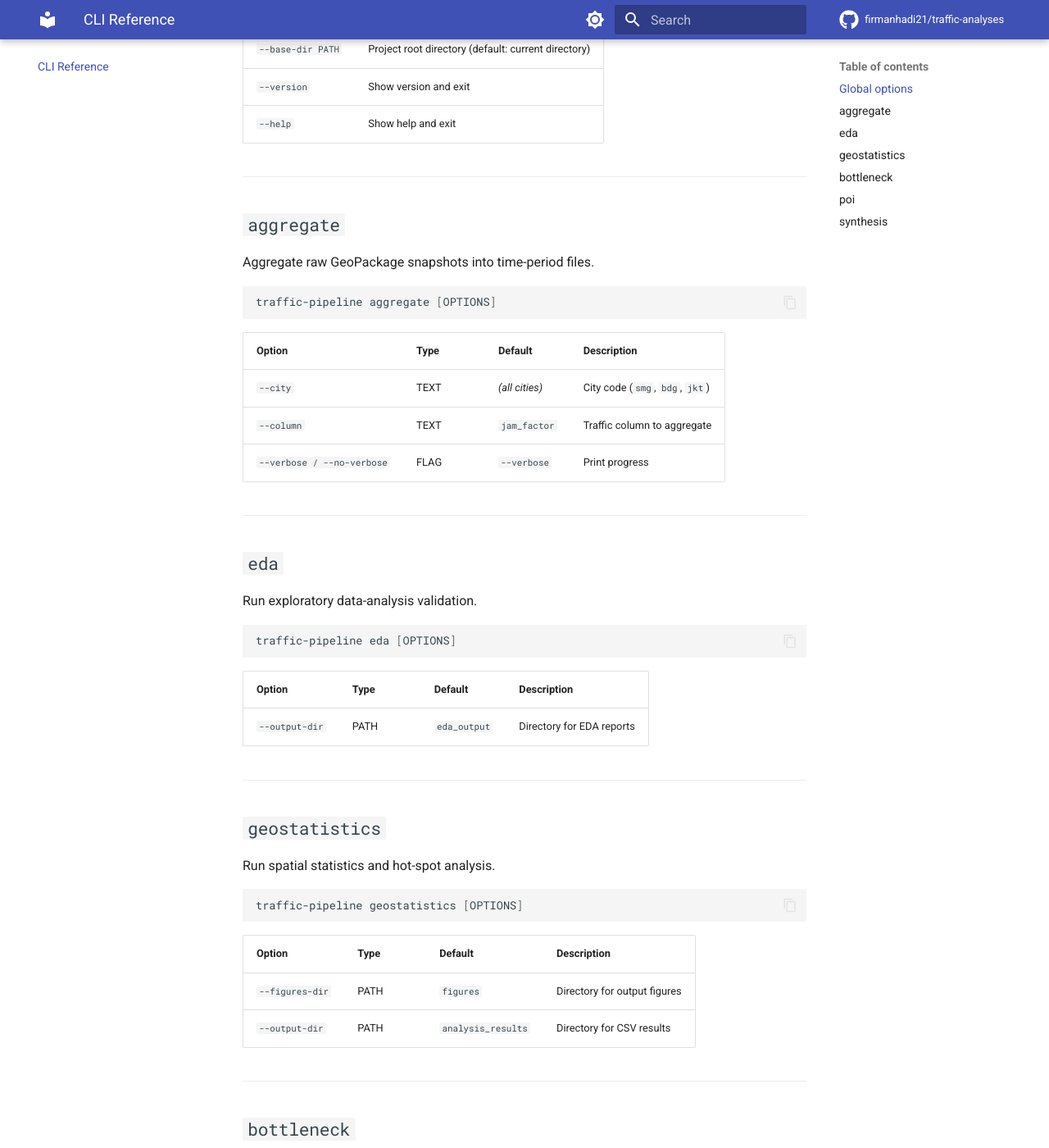
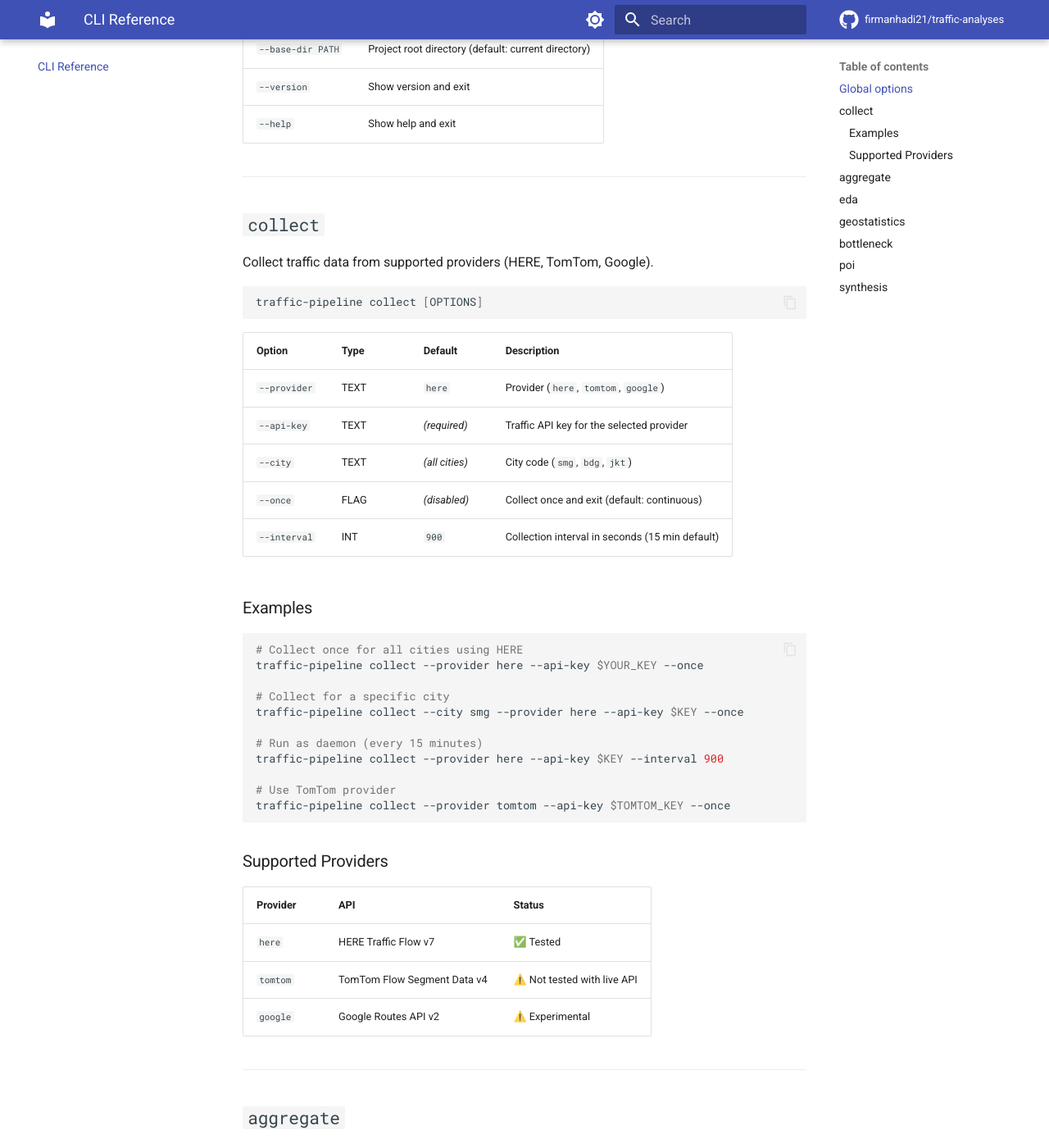
Before and after one commit to firmanhadi21/traffic-analyses, an MkDocs documentation site: the page built from docs/cli.md, in a window 1280 px wide and 1400 px high, scrolled down 434 px. Shown: the whole window at 82% size. Built offline with MkDocs 1.6.1 and Material for MkDocs 9.7.7, drawn with Linux system fonts in a browser that asks for light colours; comment, search, counter and statistics services are not loaded.

Commit message:
feat: Migrate traffic data collection from R to a new Python-based system with multi-provider support.

````diff
--- a/docs/cli.md
+++ b/docs/cli.md
@@ -14,6 +14,48 @@ traffic-pipeline [OPTIONS] COMMAND [ARGS]...
 | `--base-dir PATH` | Project root directory (default: current directory) |
 | `--version` | Show version and exit |
 | `--help` | Show help and exit |
+
+---
+
+## `collect`
+
+Collect traffic data from supported providers (HERE, TomTom, Google).
+
+```bash
+traffic-pipeline collect [OPTIONS]
+```
+
+| Option | Type | Default | Description |
+|--------|------|---------|-------------|
+| `--provider` | TEXT | `here` | Provider (`here`, `tomtom`, `google`) |
+| `--api-key` | TEXT | *(required)* | Traffic API key for the selected provider |
+| `--city` | TEXT | *(all cities)* | City code (`smg`, `bdg`, `jkt`) |
+| `--once` | FLAG | *(disabled)* | Collect once and exit (default: continuous) |
+| `--interval` | INT | `900` | Collection interval in seconds (15 min default) |
+
+### Examples
+
+```bash
+# Collect once for all cities using HERE
+traffic-pipeline collect --provider here --api-key $YOUR_KEY --once
+
+# Collect for a specific city
+traffic-pipeline collect --city smg --provider here --api-key $KEY --once
+
+# Run as daemon (every 15 minutes)
+traffic-pipeline collect --provider here --api-key $KEY --interval 900
+
+# Use TomTom provider
+traffic-pipeline collect --provider tomtom --api-key $TOMTOM_KEY --once
+```
+
+### Supported Providers
+
+| Provider | API | Status |
+|----------|-----|--------|
+| `here` | HERE Traffic Flow v7 | ✅ Tested |
+| `tomtom` | TomTom Flow Segment Data v4 | ⚠️ Not tested with live API |
+| `google` | Google Routes API v2 | ⚠️ Experimental |
 
 ---
 
````
Also changed, not shown: CLAUDE.md (+31 -80 lines), DATA_README.md (+1 -1 lines), docs/adding-a-city.md (+15 -5 lines), docs/getting-started/installation.md (+5 -8 lines), paper/manuscript.md (+1 -1 lines).
